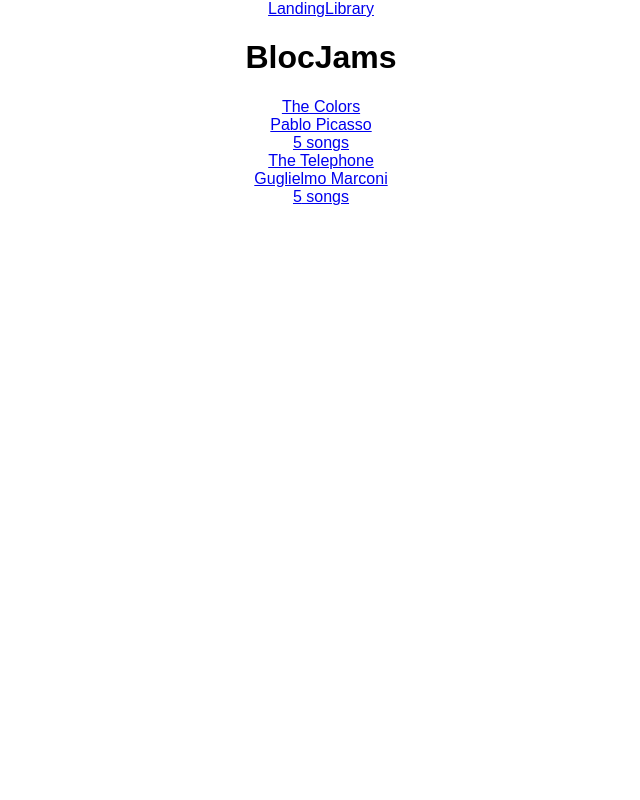
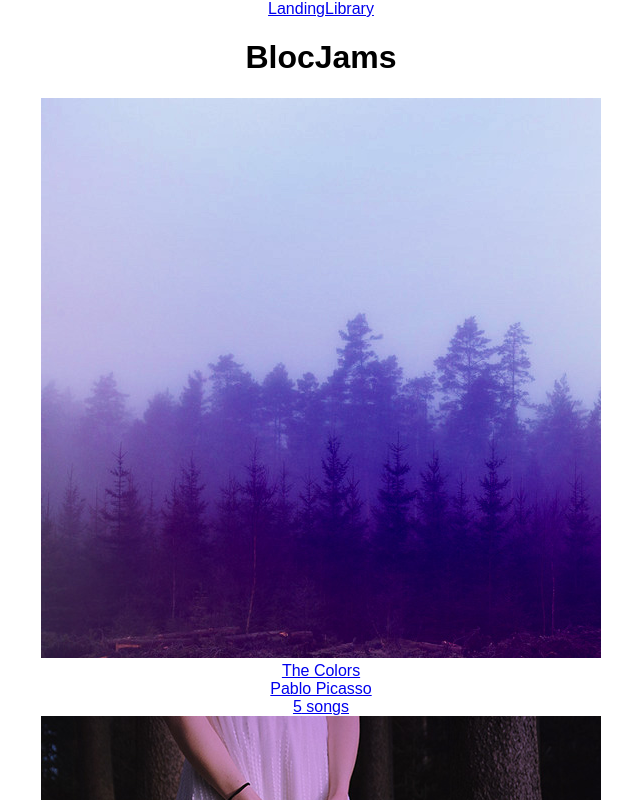
Before and after one commit to geekiam23/blocjams-react, a React (Create React App) app: page /library in a window 1280 px wide. Shown: the top 800 px of the page, without its empty margins (319-959 px from the left). Built offline with nearby package versions, Linux system fonts and the light colour scheme.

Commit message:
Added album covers to library component

```diff
--- a/src/components/Library.js
+++ b/src/components/Library.js
@@ -13,6 +13,7 @@ class Library extends Component {
       {
         this.state.albums.map( (album, index) =>
           <Link to={`/album/${album.slug}`} key={index}>
+            <img src={album.albumCover} alt={album.title} />
             <div>{album.title}</div>
             <div>{album.artist}</div>
             <div>{album.songs.length} songs</div>
```
